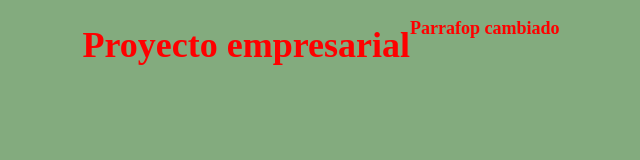
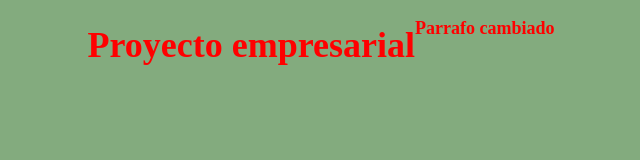
Before and after one commit to Sam-Cloud-89/CursoGit, a plain HTML site: page index.html in a window 1280 px wide. Shown: the full height of the page, 319-959 px from the left. Drawn offline with Linux system fonts and the light colour scheme.

Commit message:
Corregido errata parrafo

```diff
--- a/index.html
+++ b/index.html
@@ -8,6 +8,6 @@
 </head>
 <body>
     <h1>Proyecto empresarial</h1>
-    <p>Parrafop cambiado</p>
+    <p>Parrafo cambiado</p>
 </body>
 </html>
```
